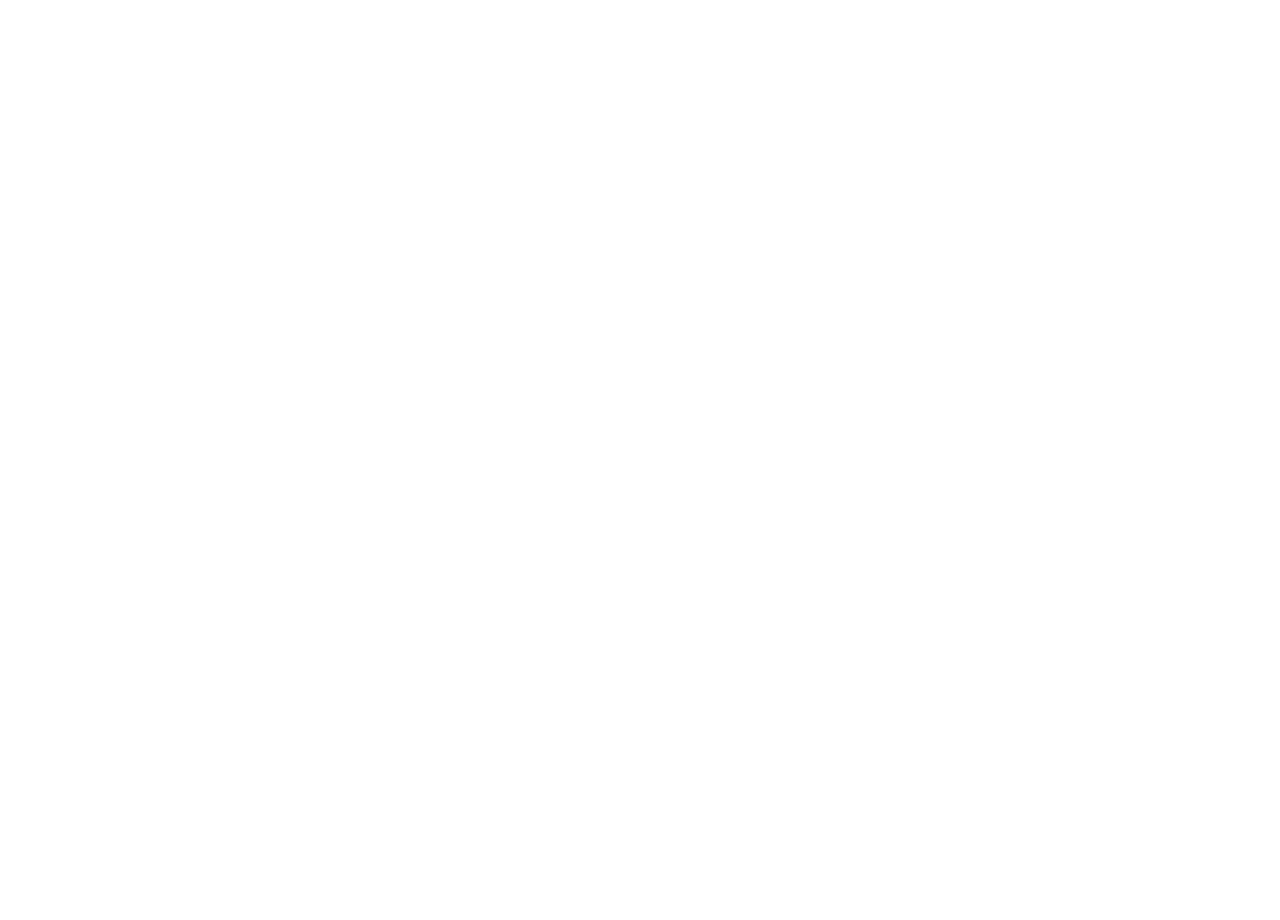
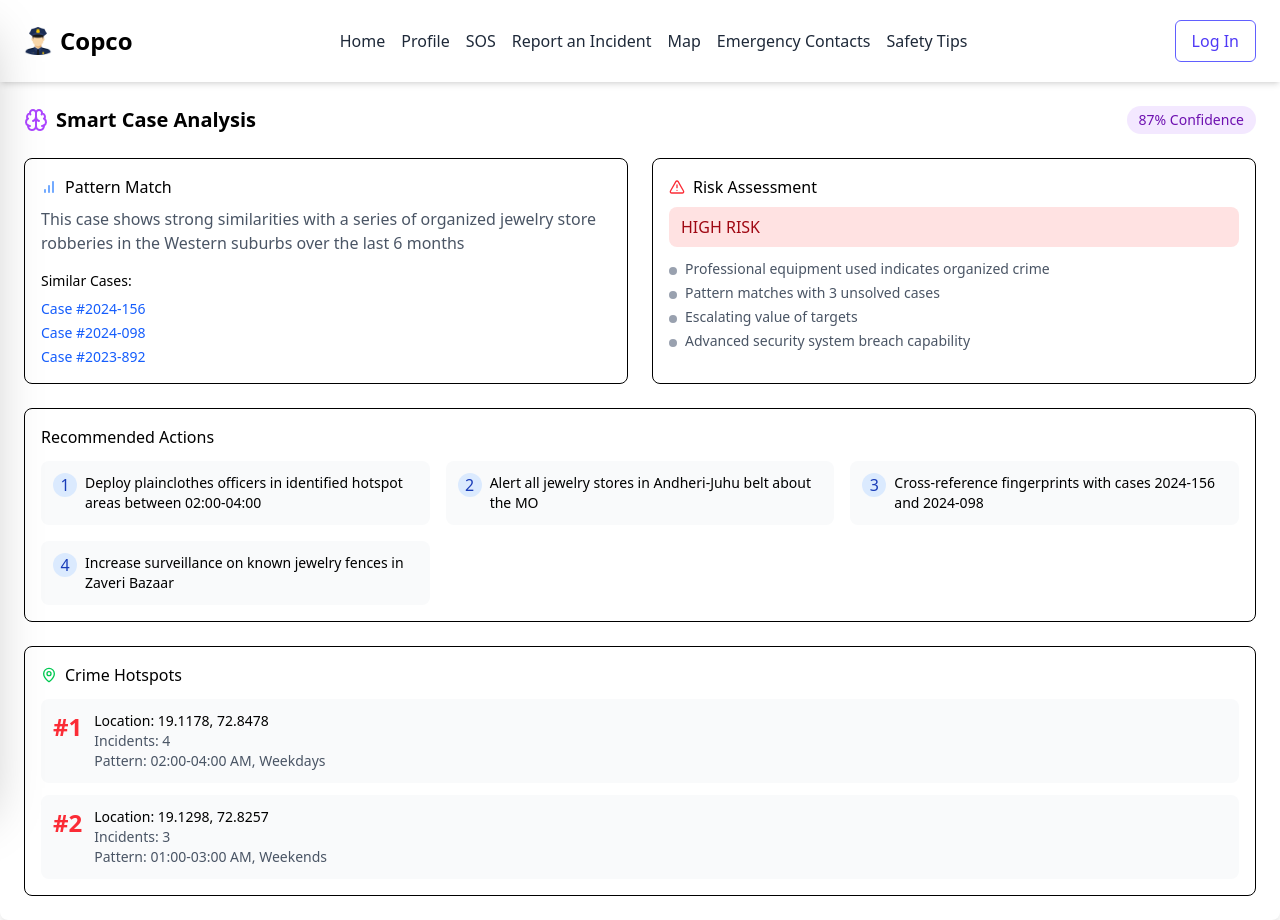
Before and after one commit to Devanshnair/chroot_LOC7, a React (Vite) app: page /sca in a window 1280 px wide. Before the commit this address had no page. Before the commit the page ends 800 px from the top, so only its background shows below. Built offline with nearby package versions, Linux system fonts and the light colour scheme.

Commit message:
Add SmartCaseAnalytics page and integrate routing; update CaseProfile with navigation button

```diff
--- a/src/App.tsx
+++ b/src/App.tsx
@@ -19,6 +19,7 @@
 import ReportLayout from "./layouts/ReportLayout";
 import { QueryClient, QueryClientProvider } from "@tanstack/react-query";
 import SOS from "./Pages/Public(User)/SOS/SOS";
+import { SmartCaseAnalytics } from "./Pages/SmartCaseAnalytics/SmartCaseAnalytics";
 
 export const baseUrl = "https://natural-ape-severely.ngrok-free.app";
 const queryClient = new QueryClient();
@@ -38,6 +39,7 @@
             <Route path="/cases/:caseId" element={<CaseProfile />} />
 
             <Route path="/map" element={<Map />} />
+            <Route path="/sca" element={<SmartCaseAnalytics />} />
 
             <Route path="/user/login" element={<UserLogin />} />
             <Route path="/user/register" element={<UserRegister />} />
--- a/src/Pages/Police(Admin)/CaseProfile/CaseProfile.tsx
+++ b/src/Pages/Police(Admin)/CaseProfile/CaseProfile.tsx
@@ -9,6 +9,7 @@
   Folder,
 } from "lucide-react";
 import { format } from "date-fns";
+import { useNavigate } from "react-router-dom";
 
 // Mock Data (unchanged)
 const caseData = {
@@ -22,7 +23,7 @@
     "Breaking and entering reported at local jewelry store. Multiple items stolen including precious gems and gold jewelry. Security system was disabled prior to entry.",
   estimated_loss: "₹25,00,000",
   accused: {
-    name: "John Doe",
+    name: "Govind Singh",
     age: 35,
     address: "123 Main St, Mumbai",
     status: "At Large",
@@ -358,6 +359,7 @@
 export default function CaseProfile() {
   const [selectedFile, setSelectedFile] = useState(null);
   const [activeTab, setActiveTab] = useState("files");
+  const navigate = useNavigate();
 
   return (
     <div className="container mx-auto p-4 space-y-4">
@@ -378,14 +380,14 @@
               <span className="px-3 py-1 bg-blue-100 text-blue-800 text-sm font-medium rounded-full">
                 {caseData.incident_type}
               </span>
-              <span className="px-3 py-1 bg-red-100 text-red-800 text-sm font-medium rounded-full">
+              {/* <span className="px-3 py-1 bg-red-100 text-red-800 text-sm font-medium rounded-full">
                 Estimated Loss: {caseData.estimated_loss}
-              </span>
+              </span> */}
             </div>
           </div>
 
           {/* Divider */}
-          <div className="border-b my-4" />
+          <div className="border-b my-4 border-gray-100" />
 
           {/* Case Details Grid */}
           <div className="grid grid-cols-1 md:grid-cols-2 lg:grid-cols-3 gap-6">
@@ -456,10 +458,15 @@
           </div>
         </div>
       </div>
-
+      <button
+        className="rounded bg-indigo-500 text-white p-2 px-3"
+        onClick={() => navigate("/sca")}
+      >
+        Smart Analysis
+      </button>
       {/* Tabs */}
       <div>
-        <div className="border-b">
+        <div className="border-b border-gray-300">
           <button
             className={`px-4 py-2 ${
               activeTab === "files"
--- /dev/null
+++ b/src/Pages/SmartCaseAnalytics/SmartCaseAnalytics.tsx
@@ -0,0 +1,213 @@
+import { BarChart, MapPin, Brain, AlertTriangle } from "lucide-react";
+
+interface PredictiveInsight {
+  confidence: number;
+  pattern_match: string;
+  similar_cases: string[];
+  suggested_actions: string[];
+  risk_factors: {
+    level: "low" | "medium" | "high";
+    reasons: string[];
+  };
+  geographical_hotspots: {
+    coordinates: [number, number];
+    incident_count: number;
+    time_pattern: string;
+  }[];
+}
+
+interface SmartCaseAnalyticsProps {
+  caseData: CaseData;
+  predictiveInsights: PredictiveInsight;
+}
+
+export function SmartCaseAnalytics({
+  caseData = {
+    id: 1,
+    caseNumber: "CASE-2024-001",
+    created_at: "2024-07-27T10:15:00Z",
+    incident_type: "Burglary",
+    location: "Diamond District Mall, Andheri East",
+    coordinates: [19.1292, 72.9131],
+    description:
+      "Breaking and entering reported at local jewelry store. Multiple items stolen including precious gems and gold jewelry. Security system was disabled prior to entry.",
+    estimated_loss: "₹25,00,000",
+    accused: {
+      name: "Govind Singh",
+      age: 35,
+      address: "123 Main St, Mumbai",
+      status: "At Large",
+    },
+    officer: {
+      name: "Inspector Raj Kumar",
+      badge: "MH-1234",
+      department: "Criminal Investigation Unit",
+    },
+    reported_by: {
+      id: 2,
+      first_name: "New",
+      last_name: "User",
+      username: "vinayak9769",
+      email: "vinayak97696@gmail.com",
+      phone_number: null,
+      emergency_contact_name: "Jane Doe",
+      emergency_contact_phone: "9324889443",
+      is_admin: false,
+      is_officer: true,
+    },
+  },
+  predictiveInsights = {
+    confidence: 87,
+    pattern_match:
+      "This case shows strong similarities with a series of organized jewelry store robberies in the Western suburbs over the last 6 months",
+    similar_cases: ["2024-156", "2024-098", "2023-892"],
+    suggested_actions: [
+      "Deploy plainclothes officers in identified hotspot areas between 02:00-04:00",
+      "Alert all jewelry stores in Andheri-Juhu belt about the MO",
+      "Cross-reference fingerprints with cases 2024-156 and 2024-098",
+      "Increase surveillance on known jewelry fences in Zaveri Bazaar",
+    ],
+    risk_factors: {
+      level: "high",
+      reasons: [
+        "Professional equipment used indicates organized crime",
+        "Pattern matches with 3 unsolved cases",
+        "Escalating value of targets",
+        "Advanced security system breach capability",
+      ],
+    },
+    geographical_hotspots: [
+      {
+        coordinates: [19.1178, 72.8478],
+        incident_count: 4,
+        time_pattern: "02:00-04:00 AM, Weekdays",
+      },
+      {
+        coordinates: [19.1298, 72.8257],
+        incident_count: 3,
+        time_pattern: "01:00-03:00 AM, Weekends",
+      },
+    ],
+  },
+}: SmartCaseAnalyticsProps) {
+  return (
+    <div className="bg-white rounded-lg shadow-lg">
+      <div className="p-6">
+        <div className="flex items-center justify-between mb-6">
+          <h2 className="text-xl font-semibold flex items-center gap-2">
+            <Brain className="w-6 h-6 text-purple-500" />
+            Smart Case Analysis
+          </h2>
+          <span className="px-3 py-1 bg-purple-100 text-purple-800 rounded-full text-sm">
+            {predictiveInsights.confidence}% Confidence
+          </span>
+        </div>
+
+        {/* Pattern Recognition */}
+        <div className="grid grid-cols-1 md:grid-cols-2 gap-6 mb-6">
+          <div className="border rounded-lg p-4">
+            <h3 className="font-medium mb-2 flex items-center gap-2">
+              <BarChart className="w-4 h-4 text-blue-500" />
+              Pattern Match
+            </h3>
+            <p className="text-gray-600">{predictiveInsights.pattern_match}</p>
+            <div className="mt-4">
+              <h4 className="text-sm font-medium mb-2">Similar Cases:</h4>
+              <ul className="space-y-1">
+                {predictiveInsights.similar_cases.map((caseNum, idx) => (
+                  <li
+                    key={idx}
+                    className="text-sm text-blue-600 hover:underline cursor-pointer"
+                  >
+                    Case #{caseNum}
+                  </li>
+                ))}
+              </ul>
+            </div>
+          </div>
+
+          {/* Risk Assessment */}
+          <div className="border rounded-lg p-4">
+            <h3 className="font-medium mb-2 flex items-center gap-2">
+              <AlertTriangle className="w-4 h-4 text-red-500" />
+              Risk Assessment
+            </h3>
+            <div
+              className={`
+              px-3 py-2 rounded-lg mb-3
+              ${
+                predictiveInsights.risk_factors.level === "high"
+                  ? "bg-red-100 text-red-800"
+                  : predictiveInsights.risk_factors.level === "medium"
+                  ? "bg-yellow-100 text-yellow-800"
+                  : "bg-green-100 text-green-800"
+              }
+            `}
+            >
+              {predictiveInsights.risk_factors.level.toUpperCase()} RISK
+            </div>
+            <ul className="space-y-1">
+              {predictiveInsights.risk_factors.reasons.map((reason, idx) => (
+                <li
+                  key={idx}
+                  className="text-sm text-gray-600 flex items-start gap-2"
+                >
+                  <span className="min-w-[8px] h-2 rounded-full bg-gray-400 mt-2" />
+                  {reason}
+                </li>
+              ))}
+            </ul>
+          </div>
+        </div>
+
+        {/* Action Recommendations */}
+        <div className="border rounded-lg p-4 mb-6">
+          <h3 className="font-medium mb-3">Recommended Actions</h3>
+          <div className="grid grid-cols-1 md:grid-cols-2 lg:grid-cols-3 gap-4">
+            {predictiveInsights.suggested_actions.map((action, idx) => (
+              <div key={idx} className="bg-gray-50 p-3 rounded-lg">
+                <div className="flex items-start gap-2">
+                  <span className="w-6 h-6 rounded-full bg-blue-100 text-blue-800 flex items-center justify-center flex-shrink-0">
+                    {idx + 1}
+                  </span>
+                  <p className="text-sm">{action}</p>
+                </div>
+              </div>
+            ))}
+          </div>
+        </div>
+
+        {/* Geographical Analysis */}
+        <div className="border rounded-lg p-4">
+          <h3 className="font-medium mb-3 flex items-center gap-2">
+            <MapPin className="w-4 h-4 text-green-500" />
+            Crime Hotspots
+          </h3>
+          <div className="space-y-3">
+            {predictiveInsights.geographical_hotspots.map((hotspot, idx) => (
+              <div
+                key={idx}
+                className="flex items-start gap-3 p-3 bg-gray-50 rounded-lg"
+              >
+                <div className="text-2xl font-bold text-red-500">
+                  #{idx + 1}
+                </div>
+                <div>
+                  <p className="text-sm font-medium">
+                    Location: {hotspot.coordinates.join(", ")}
+                  </p>
+                  <p className="text-sm text-gray-600">
+                    Incidents: {hotspot.incident_count}
+                  </p>
+                  <p className="text-sm text-gray-600">
+                    Pattern: {hotspot.time_pattern}
+                  </p>
+                </div>
+              </div>
+            ))}
+          </div>
+        </div>
+      </div>
+    </div>
+  );
+}
```
